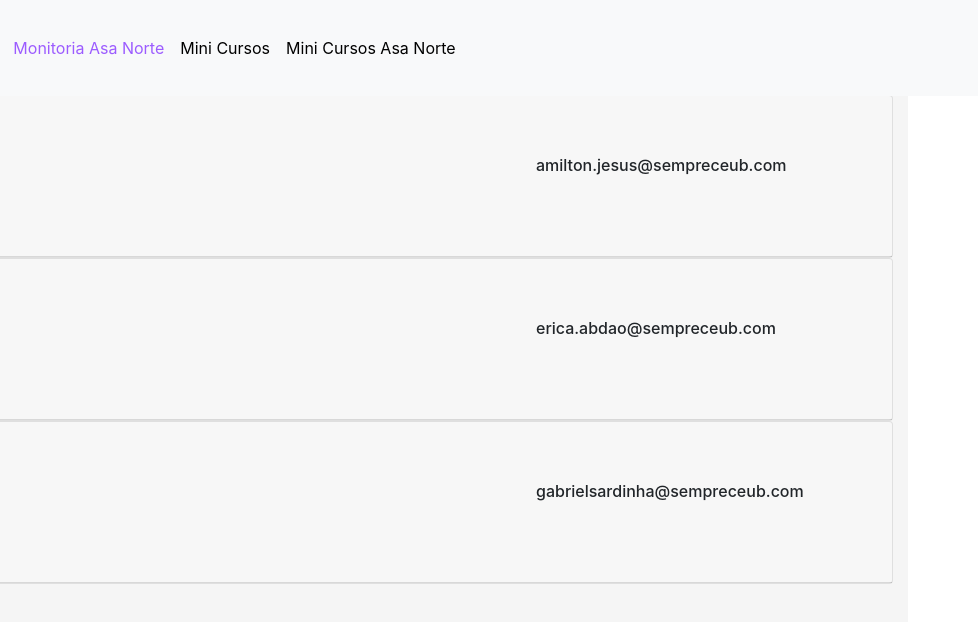
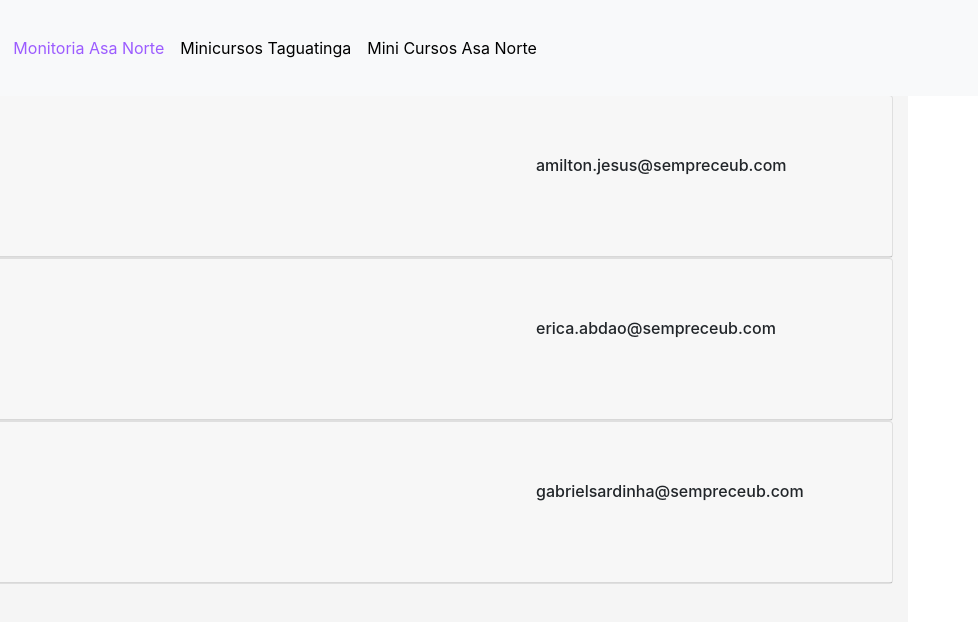
Before and after one commit to MonitoriaCeub/Monitoria, a plain HTML site: page monitoresAN.html in a window 1280 px wide. Shown: the full height of the page, 302-1280 px from the left. Drawn offline with Linux system fonts and the light colour scheme.

Commit message:
Update monitoresAN.html

```diff
--- a/monitoresAN.html
+++ b/monitoresAN.html
@@ -54,7 +54,7 @@
             <a class="nav-link" href="monitoresAN.html">Monitores Asa Norte</a>
           </li> -->
           <li class="nav-item">
-            <a class="nav-link" href="minicurso.html">Mini Cursos</a>
+            <a class="nav-link" href="minicurso.html">Minicursos Taguatinga</a>
           </li>
           <li class="nav-item">
             <a class="nav-link" href="minicursoAN.html">Mini Cursos Asa Norte</a>
```
